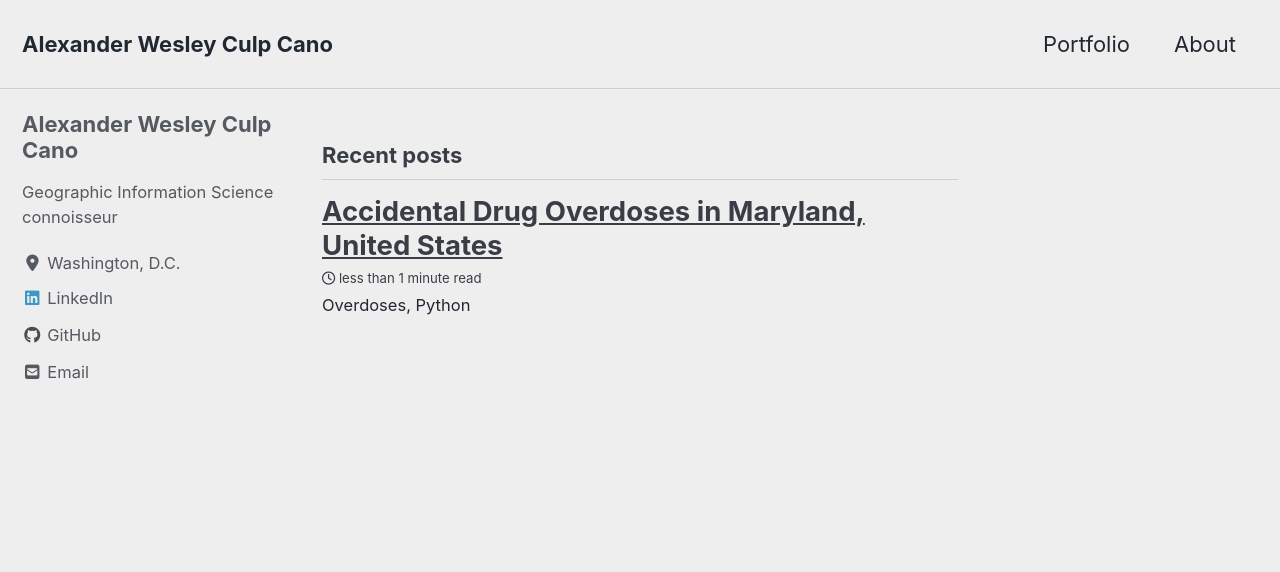
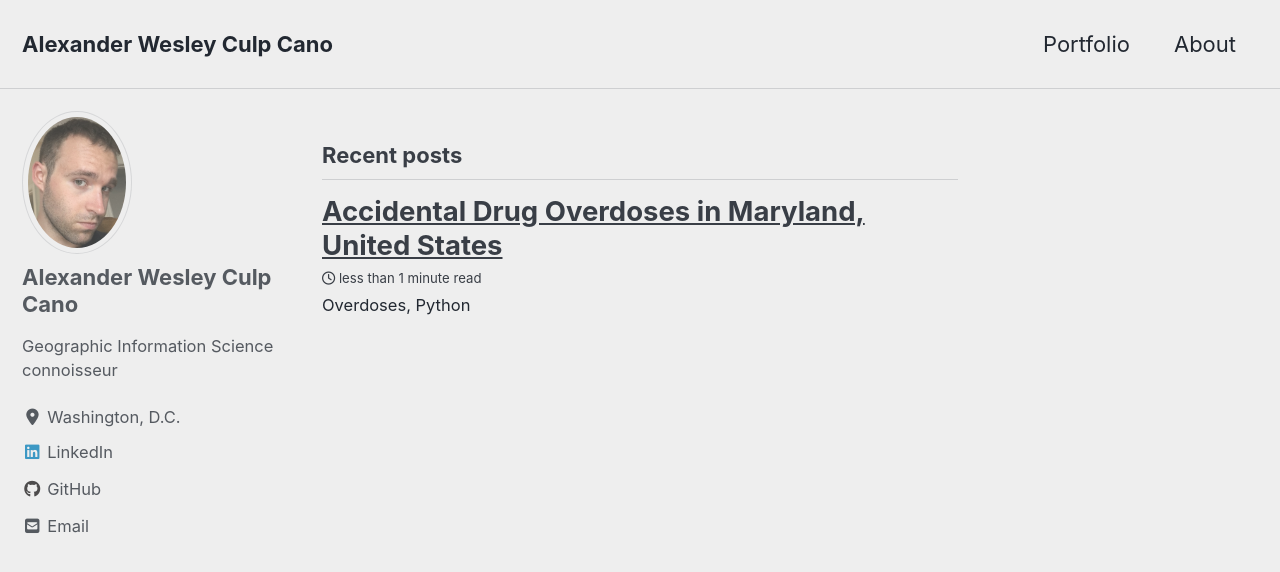
Before and after one commit to aculpcano/aculpcano.github.io, a Jekyll site: the page built from index.html, in a window 1280 px wide and 900 px high. Shown: the top 572 px of the window. Built offline with Jekyll 4.4.1, drawn with Linux system fonts in a browser that asks for light colours; cached includes are drawn as plain includes; nearby versions of some CDN libraries; the list of posts is cut into pages by our own code.

Commit message:
Added author avatar

```diff
--- a/_config.yml
+++ b/_config.yml
@@ -108,7 +108,7 @@ analytics:
 # Site Author
 author:
   name             : "Alexander Wesley Culp Cano"
-  avatar           : # path of avatar image, e.g. "/assets/images/bio-photo.jpg"
+  avatar           : "assets/images/bio-photo.jpg" # path of avatar image, e.g. "/assets/images/bio-photo.jpg"
   bio              : "Geographic Information Science connoisseur"
   location         : "Washington, D.C."
   email            : awccdev@gmail.com
```
Also changed, not shown: assets/images/bio-photo.jpg (added).
